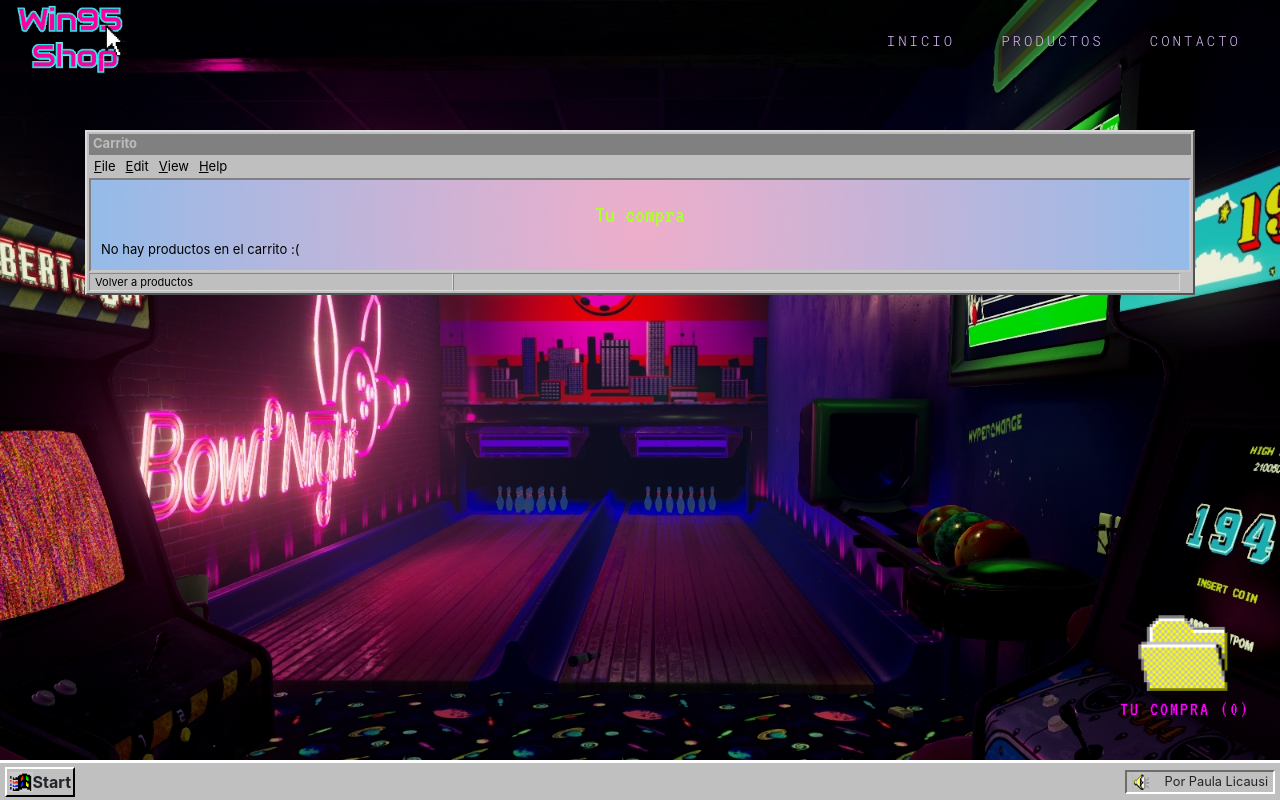
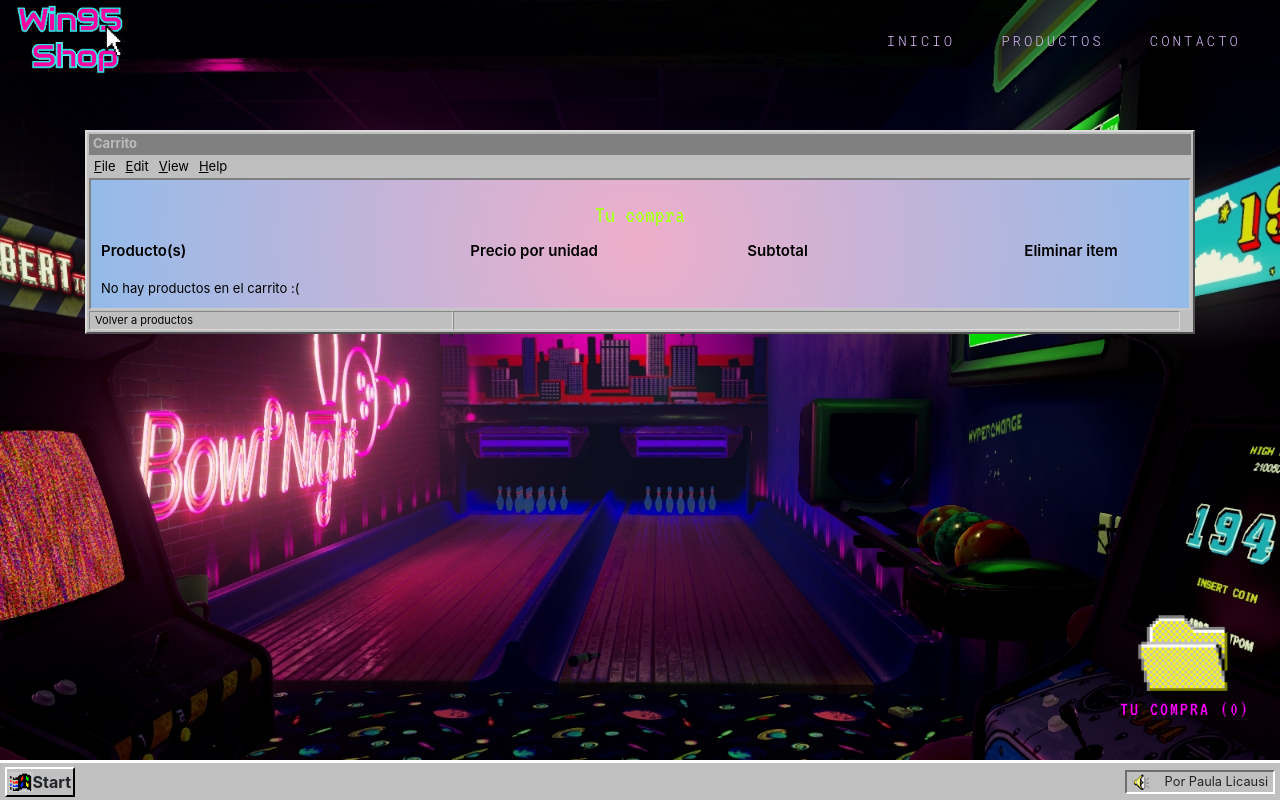
Before and after one commit to paulalicausi/reactjs-ecommerce, a React (Create React App) app: page /cart in a window 1280 px wide. Built offline with nearby package versions, Linux system fonts and the light colour scheme.

Commit message:
Fix bugs cartContext and delete product function

```diff
--- a/src/components/cart/Cart.js
+++ b/src/components/cart/Cart.js
@@ -2,9 +2,10 @@ import React from 'react';
 import { Link } from 'react-router-dom';
 import useCartContext from '../../context/CartContext';
 import './Cart.scss';
+import deleteIcon from '../../assets/img/delete.png';
 
 const Cart = () => {
-   const { cartItems } = useCartContext();
+   const { cartItems, deleteItem } = useCartContext();
     return (
       <div className="container cart">
          <div className="products single">
@@ -19,11 +20,40 @@ const Cart = () => {
             </ul>
             <div className="container-inner">
                <h2>Tu compra</h2>
+               <div className="d-none d-md-flex row titulo">
+                  <div className="col-12 col-md-4">
+                     <p>Producto(s)</p>
+                  </div>
+                  <div className="col-12 col-md-3">
+                     <p>Precio por unidad</p>
+                  </div>
+                  <div className="col-12 col-md-3">
+                     <p>Subtotal</p>
+                  </div>
+                  <div className="col-12 col-md-2">
+                     <p>Eliminar item</p>
+                  </div>
+               </div>
                {Object.keys(cartItems).length > 0 ?
                   cartItems.map((item) => (
-                     <p>{item.name} (x{item.quantity})</p>
+                     <div key={item.id} className="row">
+                        <div className="col-12 col-md-4">
+                           <p>{item.name} (x{item.quantity})</p>
+                        </div>
+                        <div className="col-12 col-md-3">
+                           <p>${item.price}</p>
+                        </div>
+                        <div className="col-12 col-md-3">
+                           <p>${item.price * item.quantity}</p>
+                        </div>
+                        <div className="col-12 col-md-2">
+                           <button onClick={() => {deleteItem(item.id)}}>
+                              <img src={deleteIcon} />
+                           </button>
+                        </div>
+                     </div>
                   ))
-               : 'No hay productos en el carrito :(' }
+               : 'No hay productos en el carrito :('}
             </div>
             <div className="statusbar">
                <Link to={`/`}>
--- a/src/components/cart/Cart.scss
+++ b/src/components/cart/Cart.scss
@@ -6,4 +6,22 @@
         margin: 10px 0;
         text-align: center;
     }
+    p {
+        font-size: 15px;
+    }
+    .titulo {
+        p {
+            font-weight: 600;
+        }
+    }
+    button {
+        background-color: transparent;
+        border: 0;
+        box-shadow: none;
+        img {
+            width: 30px;
+            height: auto !important;
+            margin: 0 !important;
+        }
+    }
 }
--- a/src/components/itemDetail/ItemDetail.js
+++ b/src/components/itemDetail/ItemDetail.js
@@ -11,7 +11,7 @@ const ItemDetail = ({product}) => {
     }
 
     const addTo = () => {
-        handleCartItems({id: product.id, name: product.name}, quantity);
+        handleCartItems({id: product.id, name: product.name, price: product.price}, quantity);
     }
 
     return (
--- a/src/context/CartContext.js
+++ b/src/context/CartContext.js
@@ -7,7 +7,7 @@ export const CartProvider = ({children}) => {
     const [cartItems, setCartItems] = useState([]);
 
     const handleCartItems = (product, quantity) => {
-        const productInCart = cartItems.find((p) => p.id === product);
+        const productInCart = cartItems.find((p) => p.id === product.id);
         if(productInCart){
             productInCart.quantity += quantity;
             setCartItems([...cartItems]);
@@ -20,8 +20,16 @@ export const CartProvider = ({children}) => {
         return cartItems.reduce((acc, p) => (acc += p.quantity), 0);
     }
 
+    const deleteItem = (item) => {
+        for(var i = 0; i < cartItems.length; i++){
+            if ( cartItems[i].id === item) {
+                cartItems.splice(i, 1);
+            }
+        }
+        setCartItems([...cartItems])
+    }
 
-    return <CartContext.Provider value={{cartItems, ItemCount, handleCartItems}}>{children}</CartContext.Provider>
+    return <CartContext.Provider value={{cartItems, ItemCount, handleCartItems, deleteItem}}>{children}</CartContext.Provider>
 }
 
 export default useCartContext;
```
Also changed, not shown: src/assets/img/delete.png (added).
